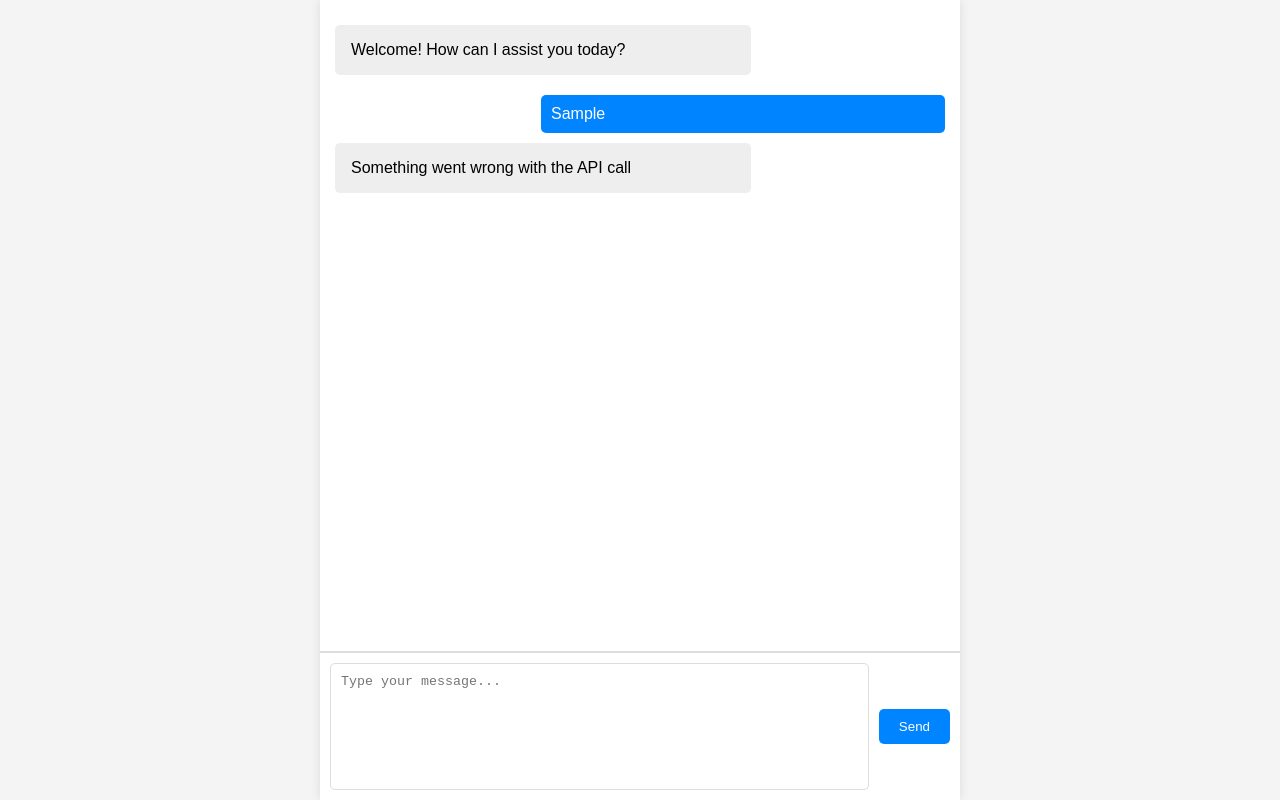
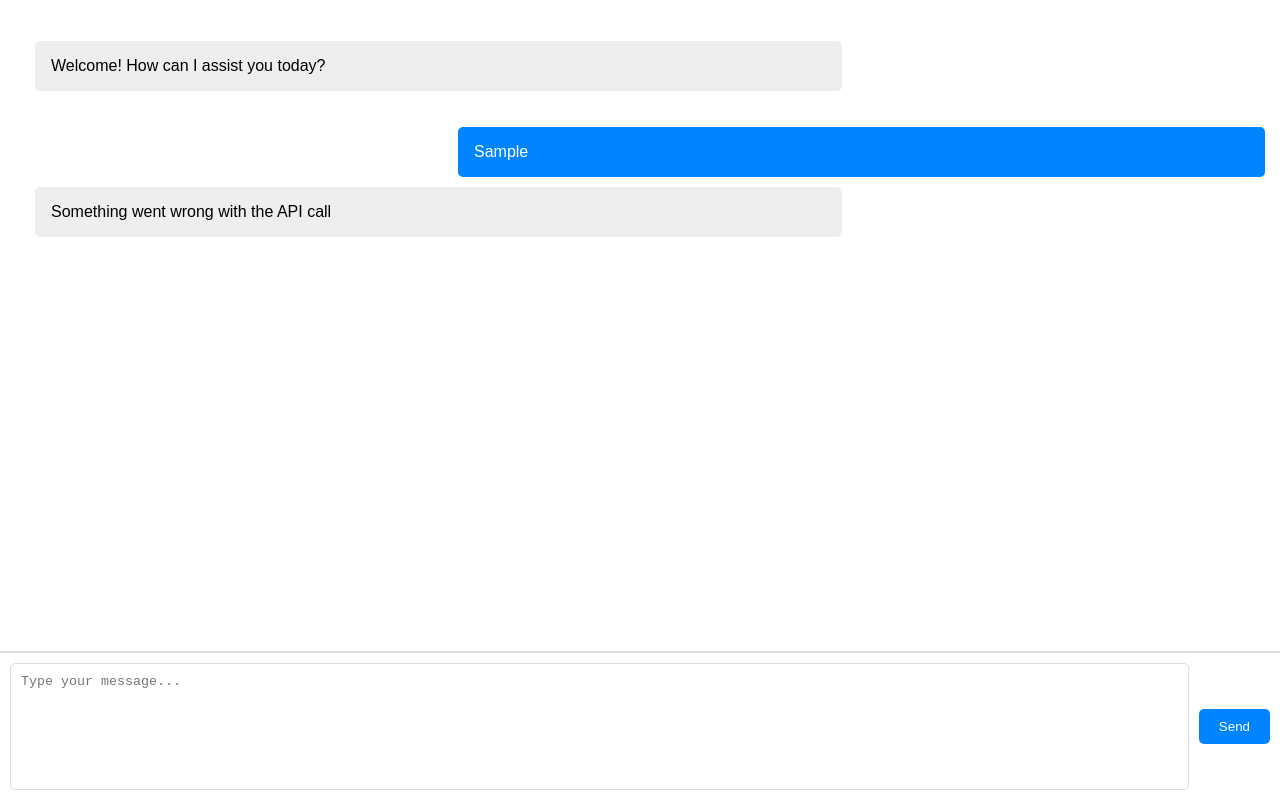
Before and after one commit to Rapithwin/js-gpt, a website: page index.html in a window 1280 px wide. Both pictures are taken after typing "Sample" into the empty fields and a click on the button "Send". Drawn offline with Linux system fonts and the light colour scheme; no server answers.

Commit message:
Fixed some style issues

```diff
--- a/style.css
+++ b/style.css
@@ -9,7 +9,7 @@ body {
 }
 
 .chat-container {
-    width: 50vw;
+    width: 100vw;
     height: 100vh;
     background-color: #fff;
     box-shadow: 0px 0px 10px rgba(0, 0, 0, 0.1);
@@ -37,17 +37,20 @@ body {
     color: #fff;
     align-self: flex-end;
     float: right;
-    width: 30vw;
-
+    width: 62%;
+    vertical-align: top;
+    padding: 1rem;
 }
 
 .message.bot {
+    width: 62%;
     background-color: #eee;
     color: #000;
     align-self: flex-start;
-    width: 30vw;
     padding: 1rem;
     overflow: hidden;
+    margin: 26px 20px;
+
 }
 
 .input-box {
```
